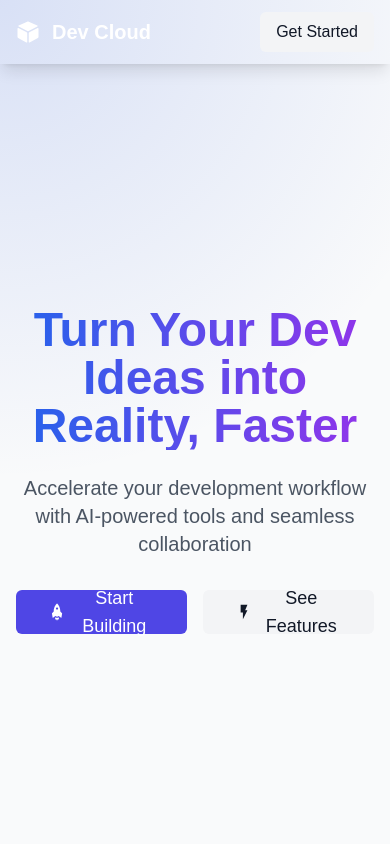
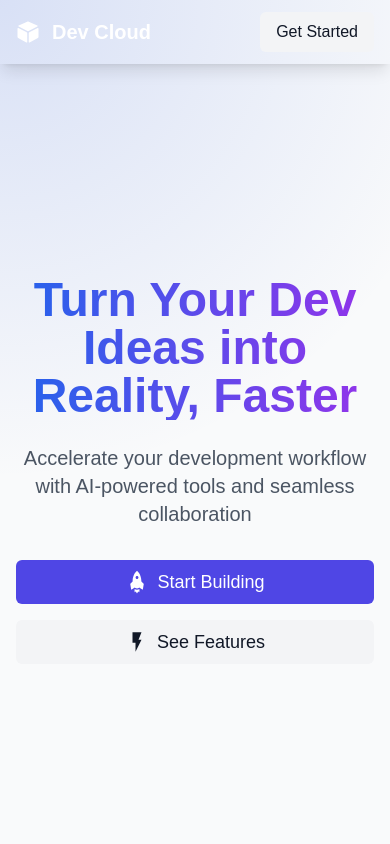
Before and after one commit to zhangyu528/dev-cloud, a Next.js app in the folder frontend/: page / in a window 390 px wide. Shown: the top 844 px of the page. Built offline with nearby package versions, Linux system fonts and the light colour scheme.

Commit message:
fix:当请求为非服务端错误，例如网络问题或服务器没启动时候，对应正确error message fix:landingpage hero section中button layout to improve mobile responsiveness

```diff
--- a/frontend/src/app/landing/landingPage.tsx
+++ b/frontend/src/app/landing/landingPage.tsx
@@ -44,12 +44,12 @@ export default function LandingPage() {
             initial={{ opacity: 0, scale: 0.8 }}
             animate={{ opacity: 1, scale: 1 }}
             transition={{ duration: 0.8, ease: 'easeOut', delay: 0.4 }}
-            className="mt-8 flex justify-center space-x-4"
+            className="mt-8 flex flex-col sm:flex-row justify-center space-y-4 sm:space-y-0 sm:space-x-4"
           >
             <Button
               variant="primary"
               size="lg"
-              className="flex items-center space-x-2 group"
+              className="w-full sm:w-auto flex items-center justify-center space-x-2 group"
               onClick={() => router.push("/login")}
             >
               <IoMdRocket className="w-6 h-6 group-hover:animate-bounce" />
@@ -58,7 +58,7 @@ export default function LandingPage() {
             <Button
               variant="secondary"
               size="lg"
-              className="flex items-center space-x-2 group"
+              className="w-full sm:w-auto flex items-center justify-center space-x-2 group"
               onClick={() => {
                 const featuresSection = document.getElementById('features');
                 featuresSection?.scrollIntoView({ behavior: 'smooth' });
--- a/frontend/src/request/httpRequest.ts
+++ b/frontend/src/request/httpRequest.ts
@@ -44,6 +44,11 @@ export const httpRequest = {
       }
       return response.json();
     } catch (error) {
+      if (error instanceof Error && error.message == 'Failed to fetch') {
+        error.message = '无法连接到服务器。请确保服务正在运行，或检查网络连接。'
+      } else if (error instanceof Error) {
+        error.message = '未知错误'
+      }
       throw error;
     }
 },
```
